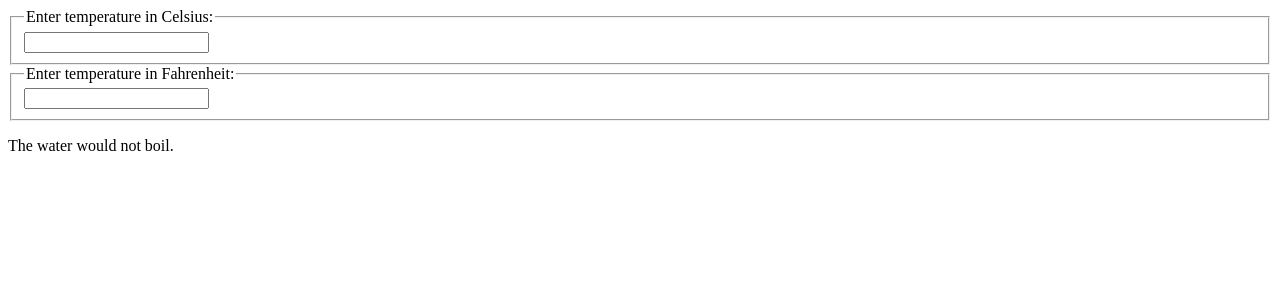
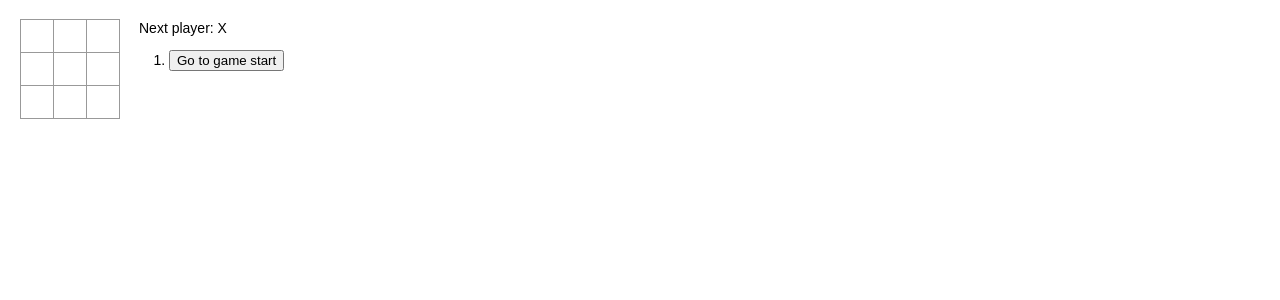
Before and after one commit to JKChai/dev-react, a React (Create React App) app: page / in a window 1280 px wide. Shown: the top 300 px of the page. Built offline with nearby package versions, Linux system fonts and the light colour scheme.

Commit message:
Update all src files

```diff
--- a/src/index.js
+++ b/src/index.js
@@ -1,99 +1,155 @@
 import React from "react";
 import ReactDOM from "react-dom";
+import "./tictaetoe.css";
 
-const scaleNames = {
-    c: 'Celsius',
-    f: 'Fahrenheit'
-};
-
-function toCelsius(fahrenheit) {
-    return (fahrenheit - 32) * 5 / 9;
+function Square(props) {
+  return (
+    <button
+      className="square"
+      onClick={props.onClick}
+    >
+      {props.value}
+    </button>
+  );
 }
 
-function toFahrenheit(celsius) {
-    return (celsius * 9 / 5) + 32;
+class Board extends React.Component {
+  handleClick(i) {
+    const history = this.state.history;
+    const current = history[history.length - 1];
+    const squares = current.squares.slice();
+    if (calculateWinner(squares) || squares[i]) {
+      return;
+    }
+    squares[i] = this.state.xIsNext ? "X" : "O";
+    this.setState({
+      history: history.concat([
+        {
+          squares: squares,
+        },
+      ]),
+      xIsNext: !this.state.xIsNext,
+    });
   }
 
-function tryConvert(temperature, convert) {
-    const input = parseFloat(temperature);
-    if (Number.isNaN(input)) {
-        return '';
-    }
-    const output = convert(input);
-    const rounded = Math.round(output * 1000) / 1000;
-    return rounded.toString();
-}
-
-function BoilingVerdict(props) {
-    if (props.celsius >= 100) {
-        return <p>The water would boil.</p>;
-    }
-    return <p>The water would not boil.</p>;
-}
-
-class TemperatureInput extends React.Component {
-    constructor(props) {
-        super(props);
-        this.handleChange = this.handleChange.bind(this);
-    }
-
-    handleChange(e) {
-        this.props.onTemperatureChange(e.target.value);
+  renderSquare(i) {
+    return (
+      <Square
+        value={this.props.squares[i]}
+        onClick={() => this.props.onClick(i)}
+      />
+    );
   }
 
   render() {
-        const temperature = this.props.temperature;
-        const scale = this.props.scale;
-        return (
-        <fieldset>
-            <legend>Enter temperature in {scaleNames[scale]}:</legend>
-            <input value={temperature}
-                    onChange={this.handleChange} />
-        </fieldset>
-        );
-    }
-}
-
-class Calculator extends React.Component {
-    constructor(props) {
-        super(props);
-        this.handleCelsiusChange = this.handleCelsiusChange.bind(this);
-        this.handleFahrenheitChange = this.handleFahrenheitChange.bind(this);
-        this.state = {temperature: '', scale: 'c'};
-    }
-
-    handleCelsiusChange(temperature) {
-        this.setState({scale: 'c', temperature});
-    }
-
-    handleFahrenheitChange(temperature) {
-        this.setState({scale: 'f', temperature});
-    }
-
-    render() {
-        const scale = this.state.scale;
-        const temperature = this.state.temperature;
-        const celsius = scale === 'f' ? tryConvert(temperature, toCelsius) : temperature;
-        const fahrenheit = scale === 'c' ? tryConvert(temperature, toFahrenheit) : temperature;
-
     return (
       <div>
-            <TemperatureInput
-            scale="c"
-            temperature={celsius}
-            onTemperatureChange={this.handleCelsiusChange} />
-            <TemperatureInput
-            scale="f"
-            temperature={fahrenheit}
-            onTemperatureChange={this.handleFahrenheitChange} />
-            <BoilingVerdict
-            celsius={parseFloat(celsius)} />
+        <div className="board-row">
+          {this.renderSquare(0)}
+          {this.renderSquare(1)}
+          {this.renderSquare(2)}
+        </div>
+        <div className="board-row">
+          {this.renderSquare(3)}
+          {this.renderSquare(4)}
+          {this.renderSquare(5)}
+        </div>
+        <div className="board-row">
+          {this.renderSquare(6)}
+          {this.renderSquare(7)}
+          {this.renderSquare(8)}
+        </div>
       </div>
     );
   }
 }
 
+class Game extends React.Component {
+  constructor(props) {
+    super(props);
+    this.state = {
+      history: [
+        {
+          squares: Array(9).fill(null),
+        },
+      ],
+      xIsNext: true,
+    };
+  }
+  render() {
+    const history = this.state.history;
+    const current = history[history.length - 1];
+    const winner = calculateWinner(
+      current.squares
+    );
+
+    const moves = history.map((step, move) => {
+      const desc = move
+        ? "Go to move #" + move
+        : "Go to game start";
+      return (
+        <li>
+          <button
+            onClick={() => this.jumpTo(move)}
+          >
+            {desc}
+          </button>
+        </li>
+      );
+    });
+
+    let status;
+    if (winner) {
+      status = "Winner: " + winner;
+    } else {
+      status =
+        "Next player: " +
+        (this.state.xIsNext ? "X" : "O");
+    }
+    return (
+      <div className="game">
+        <div className="game-board">
+          <Board
+            squares={current.squares}
+            onClick={(i) => this.handleClick(i)}
+          />
+        </div>
+        <div className="game-info">
+          <div>{status}</div>
+          <ol>{moves}</ol>
+        </div>
+      </div>
+    );
+  }
+}
+
+// ========================================
+
 ReactDOM.render(
-<Calculator />,
-document.getElementById('root')
+  <Game />,
+  document.getElementById("root")
 );
+
+function calculateWinner(squares) {
+  const lines = [
+    [0, 1, 2],
+    [3, 4, 5],
+    [6, 7, 8],
+    [0, 3, 6],
+    [1, 4, 7],
+    [2, 5, 8],
+    [0, 4, 8],
+    [2, 4, 6],
+  ];
+  for (let i = 0; i < lines.length; i++) {
+    const [a, b, c] = lines[i];
+    if (
+      squares[a] &&
+      squares[a] === squares[b] &&
+      squares[a] === squares[c]
+    ) {
+      return squares[a];
+    }
+  }
+  return null;
+}
--- /dev/null
+++ b/src/tictaetoe.css
@@ -0,0 +1,52 @@
+body {
+  font: 14px "Century Gothic", Futura,
+    sans-serif;
+  margin: 20px;
+}
+
+ol,
+ul {
+  padding-left: 30px;
+}
+
+.board-row:after {
+  clear: both;
+  content: "";
+  display: table;
+}
+
+.status {
+  margin-bottom: 10px;
+}
+
+.square {
+  background: #fff;
+  border: 1px solid #999;
+  float: left;
+  font-size: 24px;
+  font-weight: bold;
+  line-height: 34px;
+  height: 34px;
+  margin-right: -1px;
+  margin-top: -1px;
+  padding: 0;
+  text-align: center;
+  width: 34px;
+}
+
+.square:focus {
+  outline: none;
+}
+
+.kbd-navigation .square:focus {
+  background: #ddd;
+}
+
+.game {
+  display: flex;
+  flex-direction: row;
+}
+
+.game-info {
+  margin-left: 20px;
+}
```
Also changed, not shown: src/calculator.js (added, +99 -0 lines), src/childrenContaiment.js (added, +34 -0 lines). Lines whose indentation alone changed are shown as unchanged.
